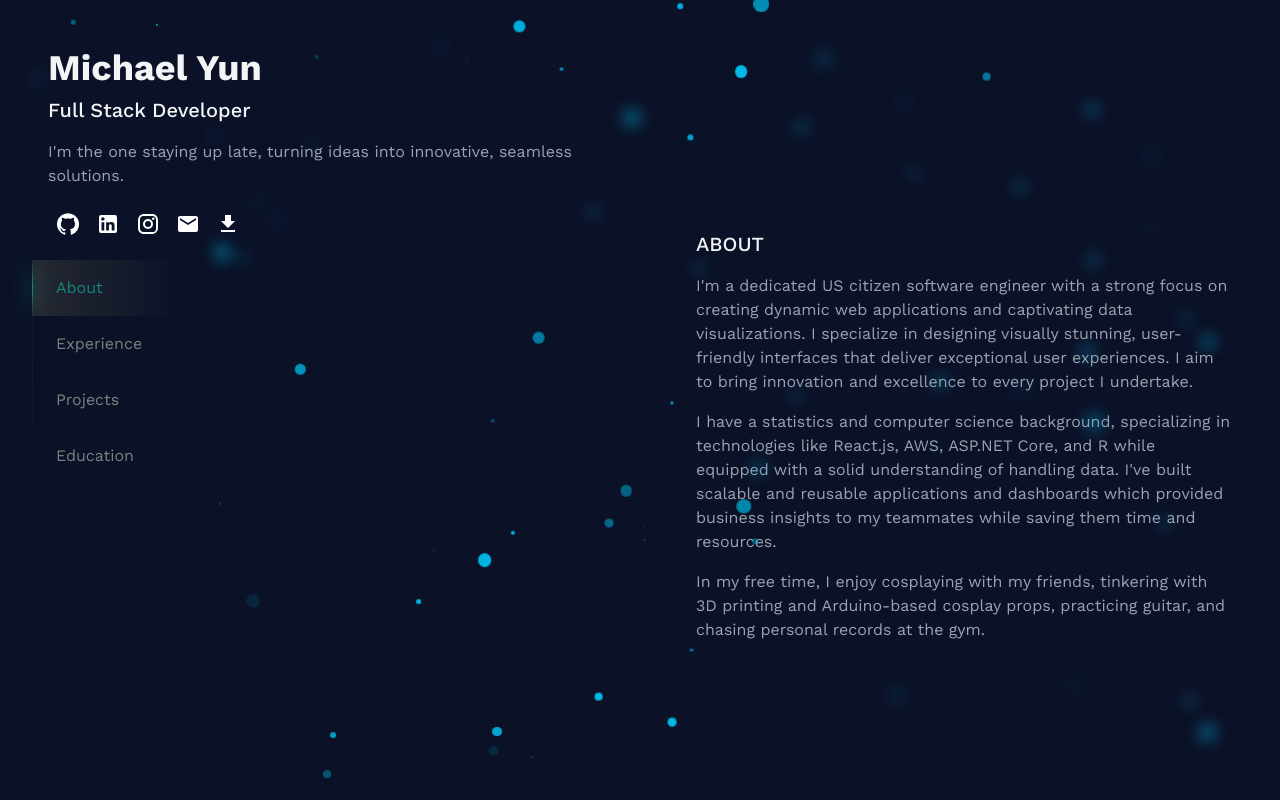
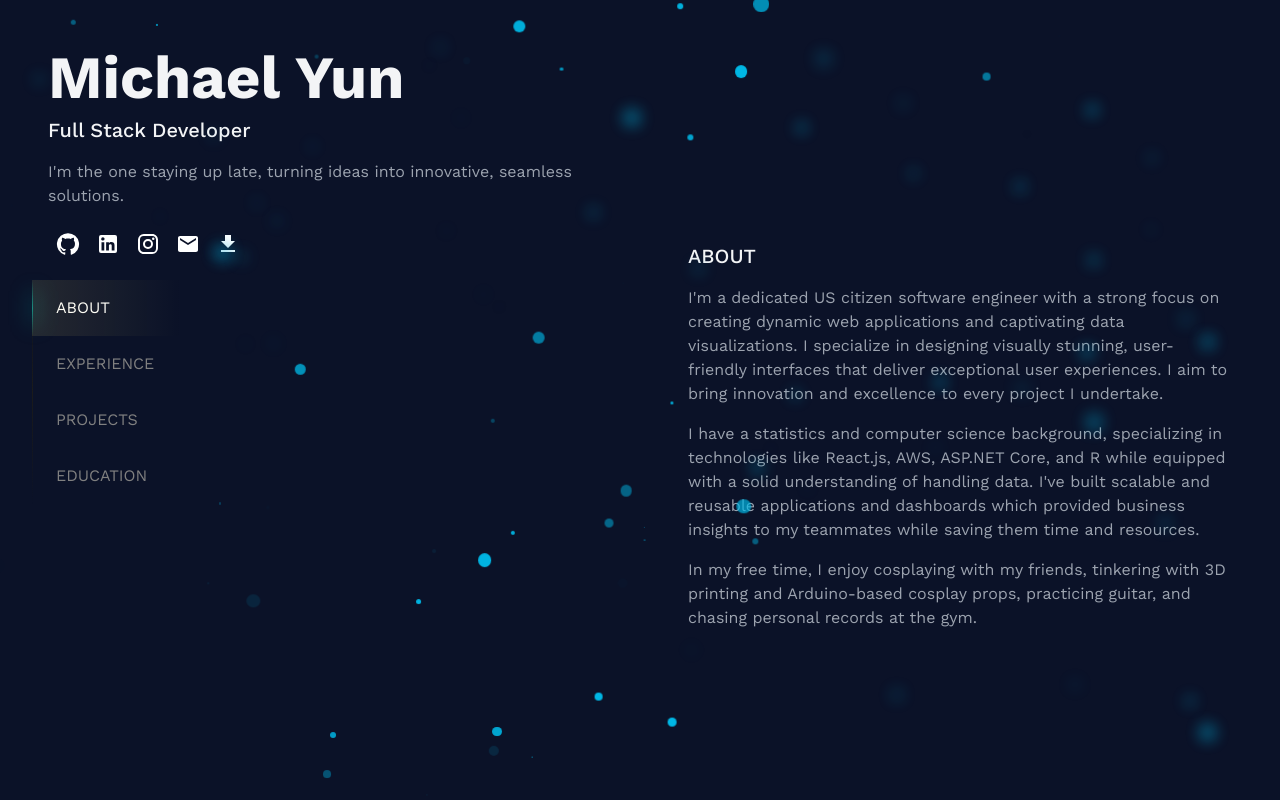
Before and after one commit to myun11/personal_website, a React (Vite) app: page / in a window 1280 px wide. Built offline with nearby package versions, Linux system fonts and the light colour scheme.

Commit message:
Connected scroll behavior to radio

```diff
--- a/src/App.css
+++ b/src/App.css
@@ -22,11 +22,20 @@ body, html {
 }
 
 main {
+  display: flex;
+  flex-direction: column;
   width: 100%; /* Ensure the main container spans the full width */
   height: 100%;
 }
 
+@media (min-width: 768px) {
+  main {
+    flex-direction: row;
+  }
+}
+
 .container {
+  flex: 1;
   /* position: fixed; */
   margin: 0;
   width: 100%;
--- a/src/App.jsx
+++ b/src/App.jsx
@@ -124,17 +124,16 @@ const App = () => {
 
   return (
     <main className="w-full h-full bg-[#0b1228]">
-      <div className="">
-        <div className="md:columns-2">
+      <div className="flex flex-col md:flex-row">
+        <div className="md:w-1/2">
           {/* Left Panel */}
-          <div className="p-8 md:sticky md:top-0 md:col-span-1 md:h-screen">
+          <div className="p-8 md:sticky md:top-0 md:h-screen">
             <div id="Header" className="flex flex-col justify-center items-start text-gray-100 px-4 py-4">
-              <h1 className="text-4xl font-bold">Michael Yun</h1>
+              <h1 className="text-6xl font-bold">Michael Yun</h1>
               <h2 className="text-xl font-medium mt-2">Full Stack Developer</h2>
               <h3 className="text-start text-base text-gray-400 mt-4">
                 I'm the one staying up late, turning ideas into innovative, seamless solutions.
               </h3>
-
               <span className="mt-4">
                 <Tooltip title="GitHub">
                   <Link
@@ -199,10 +198,6 @@ const App = () => {
               </span>
             </div>
             <div className="text-white max-md:hidden flex flex-col">
-              {/* <button className={nav == "About" ?      "text-white" : "text-gray-400 "} onClick={() => document.getElementById('About')?.scrollIntoView({behavior: 'smooth'})}>About</button>
-              <button className={nav == "Experience" ? "text-white" : "text-gray-400 "} onClick={() => document.getElementById('Experience')?.scrollIntoView({behavior: 'smooth'})}>Experience</button>
-              <button className={nav == "Projects" ?   "text-white" : "text-gray-400 "} onClick={() => document.getElementById('Projects')?.scrollIntoView({behavior: 'smooth'})}>Projects</button>
-              <button className={nav == "Education" ?  "text-white" : "text-gray-400 "} onClick={() => document.getElementById('Education')?.scrollIntoView({behavior: 'smooth'})}>Education</button> */}
               <Radio
                 nav = {nav}
                 setNav = {setNav}
@@ -210,6 +205,8 @@ const App = () => {
             </div>
 
           </div>
+        </div>
+        <div className="md:w-1/2">
           {/* Right Panel */}
           <div className="container overflow-y-scroll p-8">
             <div ref={(el) => (sectionRefs.current["About"] = el)} id="About" className="text-overlay min-h-screen flex flex-col justify-center items-start text-gray-100 px-4 py-4">
--- a/src/components/Radio.jsx
+++ b/src/components/Radio.jsx
@@ -1,31 +1,39 @@
-import React from 'react';
+import React, { useEffect } from 'react';
 import styled from 'styled-components';
 
-const Radio = (props) => {
+const Radio = ({ nav }) => {
+  useEffect(() => {
+    const radioButtons = document.querySelectorAll('.radio-container input');
+    radioButtons.forEach((radio) => {
+      if (radio.id === `radio-${nav.toLowerCase()}`) {
+        radio.checked = true;
+      }
+    });
+  }, [nav]);
+
   return (
+    <StyledWrapper nav={nav}>
+      <div className="radio-container">
+        <input onClick = {() => {
+            document.getElementById('About')?.scrollIntoView({behavior: 'smooth'});
+        }} defaultChecked id="radio-about" name="radio" type="radio" />
+        <label htmlFor="radio-about" className={nav == 'About' ? 'active' : ''}>ABOUT</label>
 
-    // <button className={nav == "About" ?      "text-white" : "text-gray-400 "} onClick={() => document.getElementById('About')?.scrollIntoView({behavior: 'smooth'})}>About</button>
-    // <button className={nav == "Experience" ? "text-white" : "text-gray-400 "} onClick={() => document.getElementById('Experience')?.scrollIntoView({behavior: 'smooth'})}>Experience</button>
-    // <button className={nav == "Projects" ?   "text-white" : "text-gray-400 "} onClick={() => document.getElementById('Projects')?.scrollIntoView({behavior: 'smooth'})}>Projects</button>
-    // <button className={nav == "Education" ?  "text-white" : "text-gray-400 "} onClick={() => document.getElementById('Education')?.scrollIntoView({behavior: 'smooth'})}>Education</button>
+        <input onClick = {() => {
+            document.getElementById('Experience')?.scrollIntoView({behavior: 'smooth'});
+        }} id="radio-experience" name="radio" type="radio" />
+        <label htmlFor="radio-experience" className={nav == 'Experience' ? 'active' : ''}>EXPERIENCE</label>
 
-    <StyledWrapper>
-      <div className="radio-container">
+        <input onClick = {() => {
+            document.getElementById('Projects')?.scrollIntoView({behavior: 'smooth'});
+        }} id="radio-projects" name="radio" type="radio" className={nav == 'Projects' ? 'active' : ''}/>
+        <label htmlFor="radio-projects">PROJECTS</label>
 
-        <input onClick={() => {
-            document.getElementById('About')?.scrollIntoView({behavior: 'smooth'})
-            props.setNav("About")
-        }} defaultChecked id="radio-about" name="radio" type="radio" />
-        <label htmlFor="About">About</label>
-        <input onClick={() => {
-            document.getElementById('Experience')?.scrollIntoView({behavior: 'smooth'})
-            props.setNav("Experience")
-        }}id="radio-experience" name="radio" type="radio" />
-        <label htmlFor="Experience">Experience</label>
-        <input id="radio-projects" name="radio" type="radio" />
-        <label htmlFor="Projects">Projects</label>
-        <input id="radio-education" name="radio" type="radio" />
-        <label htmlFor="Education">Education</label>
+        <input onClick = {() => {
+            document.getElementById('Education')?.scrollIntoView({behavior: 'smooth'});
+        }} id="radio-education" name="radio" type="radio" className={nav == 'Education' ? 'active' : ''}/>
+        <label htmlFor="radio-education">EDUCATION</label>
+
         <div className="glider-container">
           <div className="glider" />
         </div>
@@ -35,13 +43,11 @@ const Radio = (props) => {
 }
 
 const StyledWrapper = styled.div`
+
   .radio-container {
     --main-color: #008080;
     --main-color-opacity: #f7e4791c;
-
-    /* change this according inputs count */
     --total-radio: 4;
-
     display: flex;
     flex-direction: column;
     position: relative;
@@ -50,6 +56,7 @@ const StyledWrapper = styled.div`
   .radio-container input {
     cursor: pointer;
     appearance: none;
+    display:none;
   }
   .radio-container .glider-container {
     position: absolute;
@@ -107,7 +114,14 @@ const StyledWrapper = styled.div`
   }
 
   .radio-container input:checked + label {
-    color: var(--main-color);
+    color: white;
+  }
+
+  .radio-container label.active + label:hover {
+    color: white;
+  }
+  .radio-container label:not(.active) + label:hover {
+    color: grey;
   }
 
   .radio-container input:nth-of-type(1):checked ~ .glider-container .glider {
```
